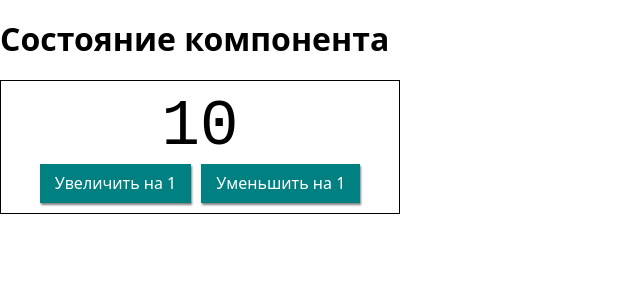
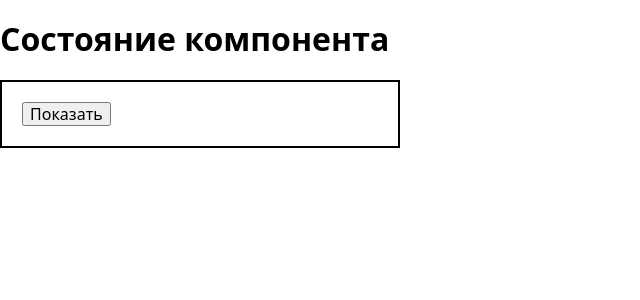
Before and after one commit to AlexSytsenko/react-test, a React (Create React App) app: page / in a window 1280 px wide. Shown: the top 300 px of the page, without its empty margins (0-640 px from the left). Built offline with nearby package versions, Linux system fonts and the light colour scheme.

Commit message:
add Dropdown component

```diff
--- a/src/App.js
+++ b/src/App.js
@@ -1,12 +1,15 @@
 import React from 'react';
 import Counter from './components/Counter/Counter';
+import Dropdown from './components/Dropdown/Dropdown';
 
 const App = () => {
   return (
     <>
       <h1>Состояние компонента</h1>
 
-      <Counter initialValue={10} />
+      {/* <Counter /> */}
+
+      <Dropdown />
     </>
   );
 };
--- /dev/null
+++ b/src/components/Counter/Controls.jsx
@@ -0,0 +1,12 @@
+const Controls = ({ onIncrement, onDecrement }) => (
+  <div className="Counter__controls">
+    <button type="button" onClick={onIncrement}>
+      Увеличить на 1
+    </button>
+    <button type="button" onClick={onDecrement}>
+      Уменьшить на 1
+    </button>
+  </div>
+);
+
+export default Controls;
--- a/src/components/Counter/Counter.jsx
+++ b/src/components/Counter/Counter.jsx
@@ -1,4 +1,5 @@
 import React from 'react';
+import Controls from './Controls';
 import './Counter.css';
 
 class Counter extends React.Component {
@@ -35,14 +36,18 @@ class Counter extends React.Component {
       <div className="Counter">
         <span className="Counter__value">{this.state.value}</span>
 
-        <div className="Counter__controls">
+        {/* <div className="Counter__controls">
           <button type="button" onClick={this.handleIncrement}>
             Увеличить на 1
           </button>
           <button type="button" onClick={this.handleDecrement}>
             Уменьшить на 1
           </button>
-        </div>
+        </div> */}
+        <Controls
+          onIncrement={this.handleIncrement}
+          onDecrement={this.handleDecrement}
+        />
       </div>
     );
   }
--- /dev/null
+++ b/src/components/Dropdown/Dropdown.css
@@ -0,0 +1,17 @@
+.Dropdown {
+  position: relative;
+  width: 400px;
+  padding: 20px;
+  border: 2px solid black;
+}
+
+.Dropdown__menu {
+  position: absolute;
+  top: 100%;
+  left: 0;
+  width: 100%;
+  padding: 20px;
+  text-align: center;
+  background-color: teal;
+  color: white;
+}
--- /dev/null
+++ b/src/components/Dropdown/Dropdown.jsx
@@ -0,0 +1,34 @@
+import React, { Component } from 'react';
+import './Dropdown.css';
+
+class Dropdown extends Component {
+  state = {
+    visible: false,
+  };
+
+  toggle = () => {
+    this.setState(prevState => ({
+      visible: !prevState.visible,
+    }));
+  };
+
+  render() {
+    return (
+      <div className="Dropdown">
+        <button
+          type="button"
+          className="Dropdown__toggle"
+          onClick={this.toggle}
+        >
+          {this.state.visible ? 'Скрыть' : 'Показать'}
+        </button>
+
+        {this.state.visible && (
+          <div className="Dropdown__menu">Выпадающее меню</div>
+        )}
+      </div>
+    );
+  }
+}
+
+export default Dropdown;
```
Also changed, not shown: .prettierrc.json.
